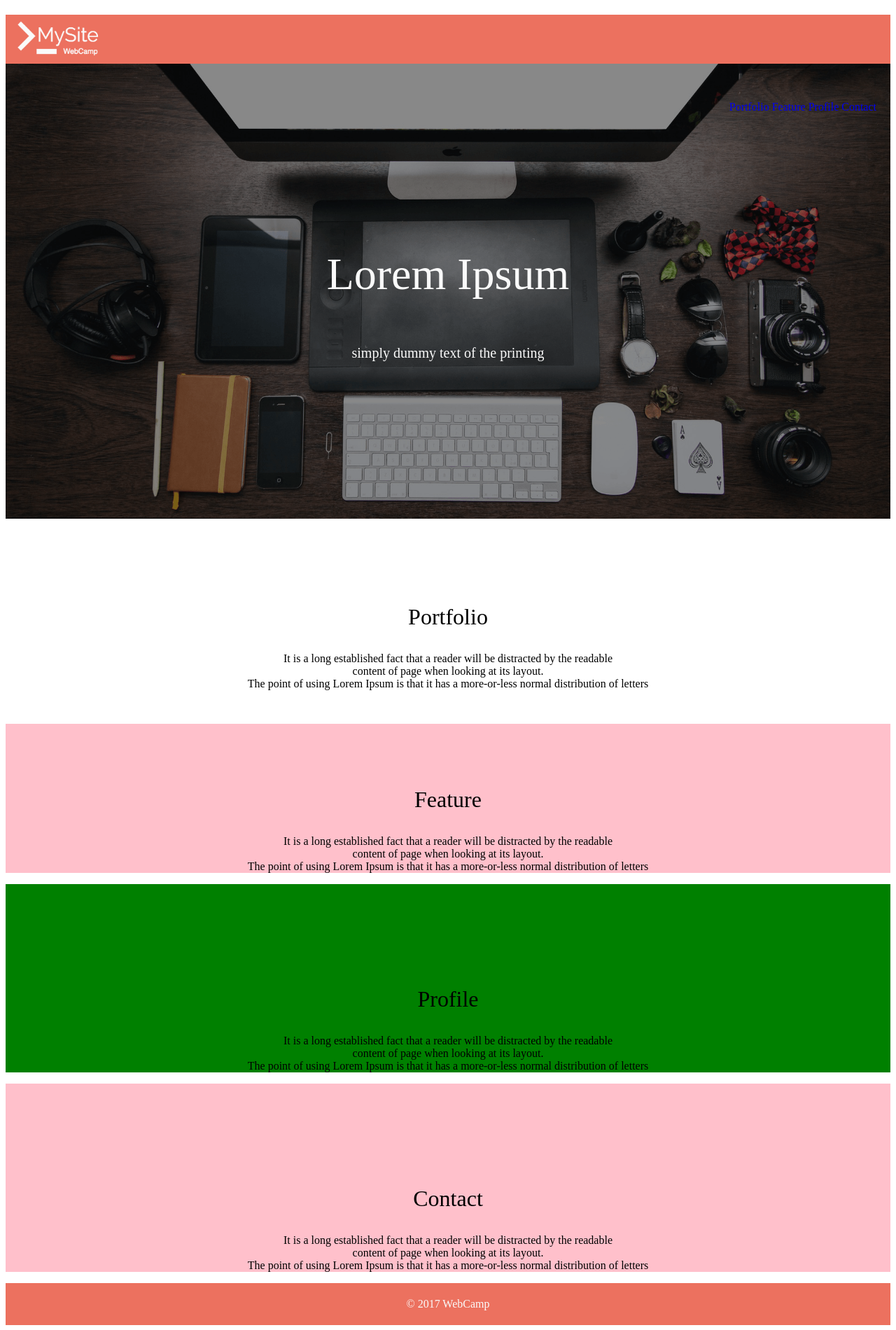
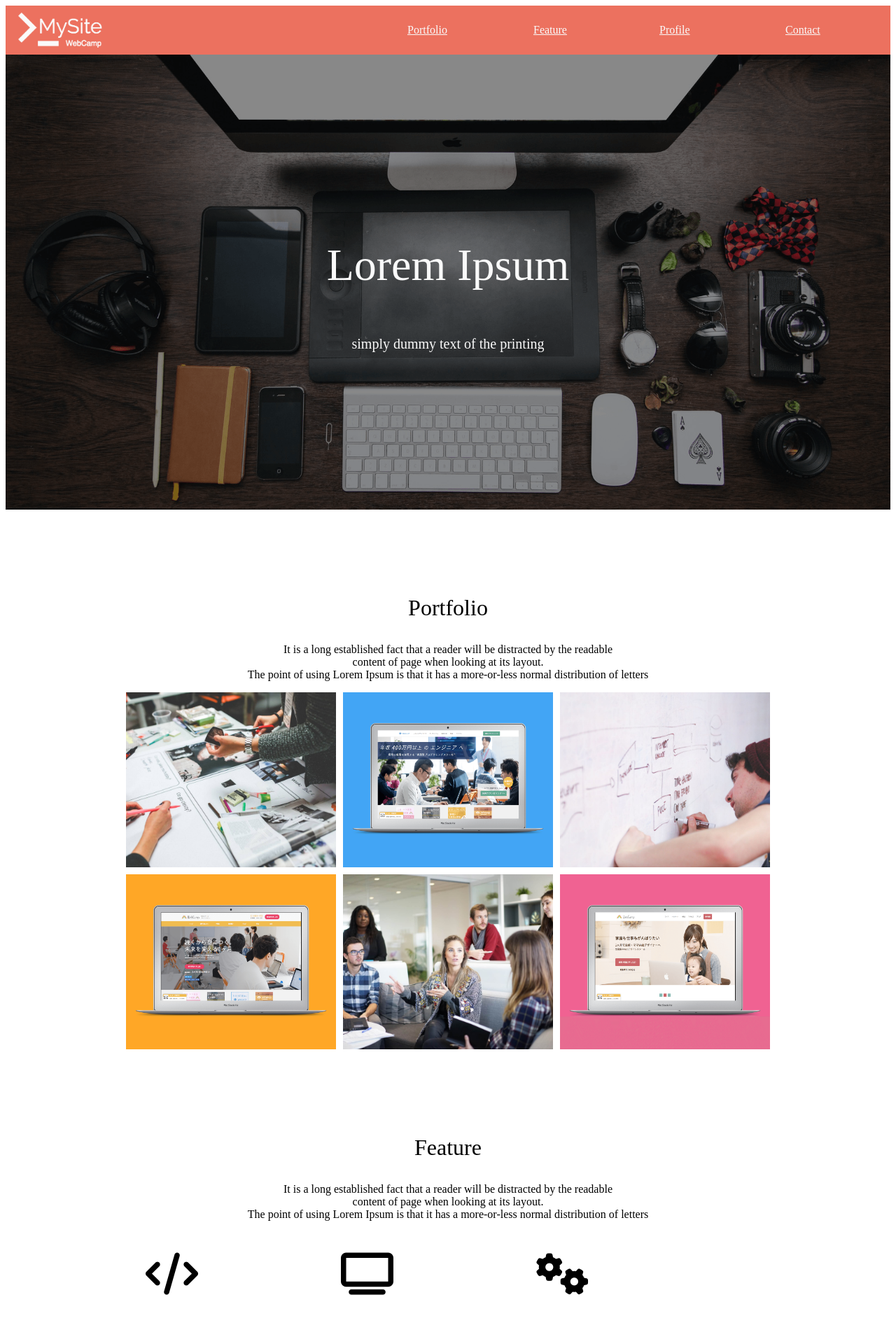
Before and after one commit to mayaka11/wals, a plain HTML site: page index.html in a window 1280 px wide. Shown: the top 1900 px of the page at 70% size. Drawn offline with Linux system fonts and the light colour scheme.

Commit message:
header修正

```diff
--- a/index.html
+++ b/index.html
@@ -2,30 +2,42 @@
 <html lang="ja">
   <head>
     <meta charset="UTF-8" />
+    <script src="https://kit.fontawesome.com/1bb6d6e90e.js" crossorigin="anonymous"></script>
     <!-- CSSファイルの読み込み -->
-    <link rel="stylesheet" href="style.css" />
+    <link rel="stylesheet" href="style.css">
     <title>wals</title>
   </head>
 
 
   <body>
     <header>
-      <h1>
-        <a href="">
-          <img src="img/logo.png" width="150">
+        <div class="container header-group">
+        <a href="#mv">
+          <img class="logo" src="img/logo.png" alt="ロゴ">
         </a>
-      </h1>
+        <div Class="menu-box">
+          <span class="list-bar"></span>
+          <span class="list-bar"></span>
+          <span class="list-bar"></span>
+        </div>
        <!-- navigation -->
       <nav>
-        <ul class="nav-list">
-          <li class="nav-list-item">
-            <a href="index.html">Portfolio</a>
-            <a href="index.html">Feature</a>
-            <a href="index.html">Profile</a>
-            <a href="index.html">Contact</a>
+        <ul class="nav">
+          <li class="nav-list">
+            <a href="#portfolio">Portfolio</a>
+          </li>
+          <li class="nav-list">
+            <a href="#feature">Feature</a>
+          </li>
+          <li class="nav-list">
+            <a href="#profile">Profile</a>
+          </li>
+          <li class="nav-list">
+            <a href="#contact">Contact</a>
           </li>
         </ul>
       </nav>
+        </div>
     </header>
 
     <!-- main-visual用のdiv -->
@@ -51,18 +63,18 @@
           content of page when looking at its layout.<br>
           The point of using Lorem Ipsum is that it has a more-or-less normal distribution of letters
         </p>
-
         <div class="production-group">
-          <div class="productio bg-1"></div>
-          <div class="productio bg-2"></div>
-          <div class="productio bg-3"></div>
-          <div class="productio bg-4"></div>
-          <div class="productio bg-5"></div>
-          <div class="productio bg-6"></div>
+          <div class="production bg-1"></div>
+          <div class="production bg-2"></div>
+          <div class="production bg-3"></div>
+          <div class="production bg-4"></div>
+          <div class="production bg-5"></div>
+          <div class="production bg-6"></div>
         </div>
       </section>
 
-      <div class="feature">
+
+      <section id="feature">
         <p class="feature-name">
           Feature
         </p>
@@ -71,8 +83,16 @@
           content of page when looking at its layout.<br>
           The point of using Lorem Ipsum is that it has a more-or-less normal distribution of letters
         </p>
-      </div>
-      <div class="profile">
+        <div class="social">
+          <i class="fas fa-code"></i>
+
+          <i class="fas fa-tv"></i>
+          <i class="fas fa-cogs"></i>
+        </div>
+      </section>
+
+
+      <section id="profile">
 　　　　　<p class="profile-name">
           Profile
         </p>
@@ -81,8 +101,29 @@
           content of page when looking at its layout.<br>
           The point of using Lorem Ipsum is that it has a more-or-less normal distribution of letters
         </p>
-      </div>
-      <div class="contact">
+        <div class="introduction-group">
+          <div class="introduction pr-1"></div>
+        </div>
+        <p class="introduction-name">
+          MyName
+        </p>
+        <p class="introduction-text">
+          Contrary to popular belief, Lorem Ipsum is not simply random<br>
+          text. It has roots in a piece of Latin literature from 45<br>
+          BC, making it over 2000 years old. Richard McClintock, a Latin<br>
+          professor at Hampden-Sydney College in Virginia,looked up one<br>
+          of the more obscure Latin words, consectetur
+        </p>
+        <p class="skill-name">
+          MySkills
+        </p>
+        <p class="skill-text">
+          HTML/CSS,JavaScript,JQusery,PhotoShop
+        </p>
+      </section>
+
+
+      <section id="contact">
 　　　　<p class="contact-name">
           Contact
         </p>
@@ -91,8 +132,11 @@
           content of page when looking at its layout.<br>
           The point of using Lorem Ipsum is that it has a more-or-less normal distribution of letters
         </p>
-      </div>
+
+      </section>
+
     </div>
+
 
     <footer>
      <p class="footer-text">© 2017 WebCamp</p>
--- a/style.css
+++ b/style.css
@@ -8,30 +8,36 @@
 header {
   width: 100%;
   height: 70px;
-  margin: 0 auto;
+  /*margin: 0 auto;*/
   background-color: #EC715F;
 }
 
-a {
-  text-decoration: none;
+.header-group {
+  display: flex;
+  justify-content: space-between;
+  font-size: 0;
 }
 
-header .h1 { /*headerタグ内のh1クラスのみに反映*/
-  text-align: left;
+.logo {
+  height: 70px;
 }
 
-header .nav-list {
-  text-align: right;
-  margin-left: auto;
-
+.nav {
+  display: flex;
 }
 
-.nav-list-item {
+.nav-list {
+  width: 120px;
+  line-height: 70px;
+  color: #FAFAFA;
+  padding: 0 30px;
   list-style: none;
-  margin: 0 20px;
-  line-height: 70px;
+  font-size: 16px;
 }
 
+.nav-list a{
+  color: #FAFAFA;
+}
 
 
 .main-visual {
@@ -142,7 +148,8 @@ header .nav-list {
 .feature {
   width: 100%;
   height: auto;
-  background-color: pink; /* 背景色 */
+  text-align: center;
+  position: relative; /* #socialの基準位置を相対位置へ変更する */
 }
 
 .feature-name {
@@ -158,6 +165,14 @@ header .nav-list {
   color: #000000;
   text-align: center; /*文字を中央ぞろえにする*/
 }
+
+.social i {
+  display: inline-block;
+  margin-left: 200px;
+  font-size: 60px;
+  padding-top: 30px;
+}
+
 
 
 .profile {
@@ -178,6 +193,46 @@ header .nav-list {
   margin-top: 30px;
   color: #000000;
   text-align: center; /*文字を中央ぞろえにする*/
+}
+
+.introduction-group {
+  display: flex;
+	flex-flow: row wrap;
+  width: 920px;
+  /*padding: 30px 0 90px 0;*/
+  margin: 0 auto;
+}
+
+.introduction {
+	width: 300px;
+	height: 250px;
+	margin: 10px 10px 0 0;
+	background-size: cover;
+	background-position: center;
+}
+
+.pr-1 {
+  background-image: url(img/my-icon.jpg);
+}
+
+.introduction-name {
+  font-size: 20px;
+  color: #000000;
+}
+
+.introduction-text {
+  font-size: 16px;
+  color: #000000;
+}
+
+.skill-name {
+  font-size: 20px;
+  color: #000000;
+}
+
+.skill-text {
+  font-size: 16px;
+  color: #000000;
 }
 
 
```
